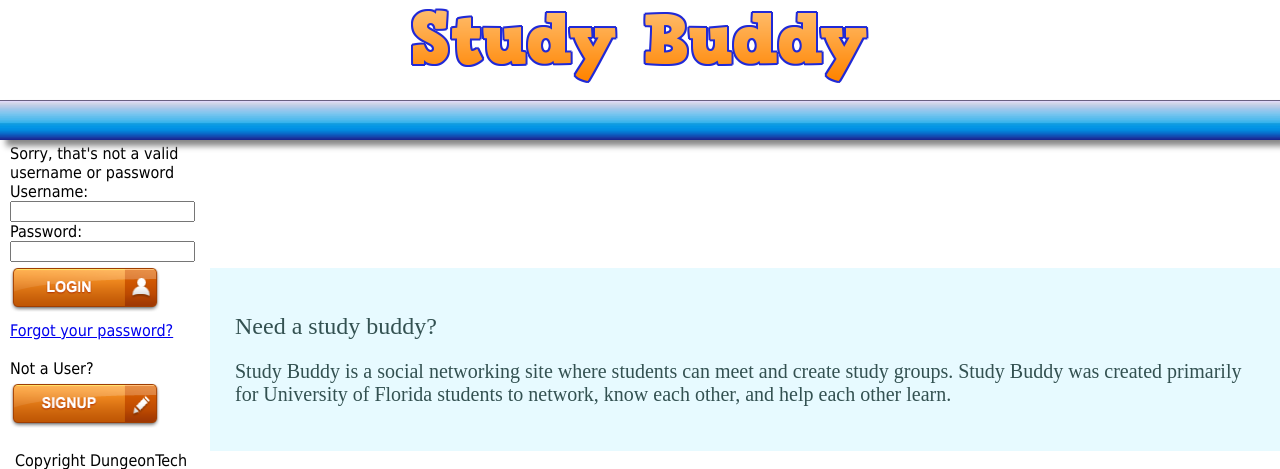
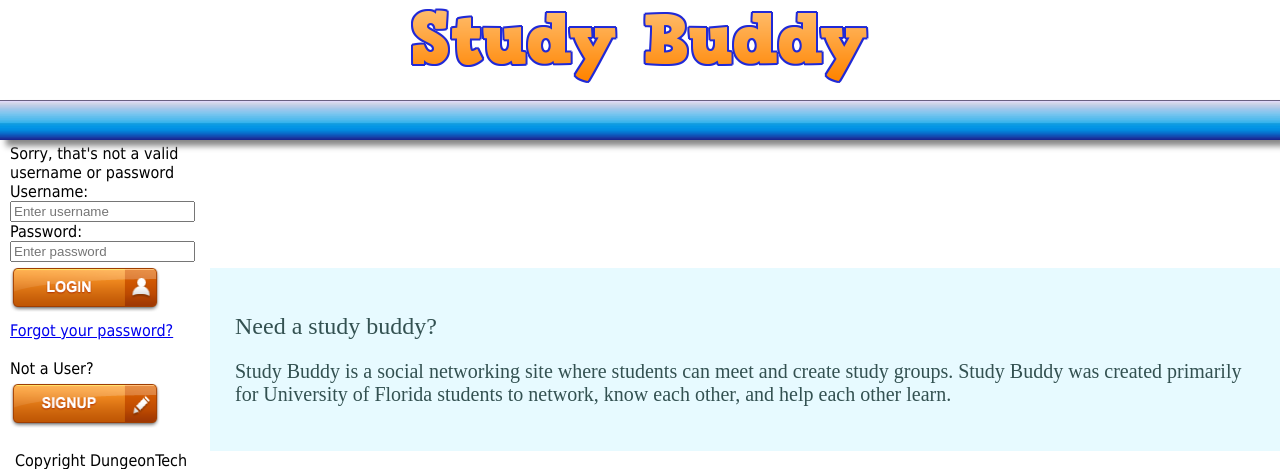
Before and after one commit to studybuddyuf/studybuddy, a Django app: page /auth/ in a window 1280 px wide. Shown: the top 469 px of the page. Run offline with Django 3.2, Linux system fonts and the light colour scheme; parts of the project's set-up code (start-up, migrations or seed data) failed here and were passed over.

Commit message:
added form placeholder text

```diff
--- a/django/studybuddy/startPage/templates/startPage.html
+++ b/django/studybuddy/startPage/templates/startPage.html
@@ -22,11 +22,11 @@
 	    <form action="/auth/" method="post">{% csrf_token %}
 	      <label for="username">Username:</label>
 	      <br/>
-	      <input type="text" name="username" value="" id="username">
+	      <input type="text" name="username" value="" id="username" placeholder="Enter username">
 	      <br/>
 	      <label for="password">Password:</label>
 	      <br/>
-	      <input type="password" name="password" value="" id="password">
+	      <input type="password" name="password" value="" id="password" placeholder="Enter password">
 	      <br/>
 	      <input type="image" id="button" src="{% static "assets/img/buttons/login-button03.png" %}" alt="login"/>
 	    </form>
```
